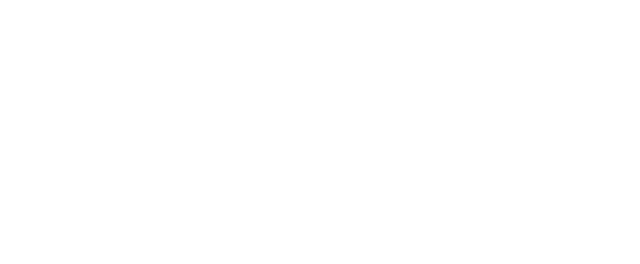
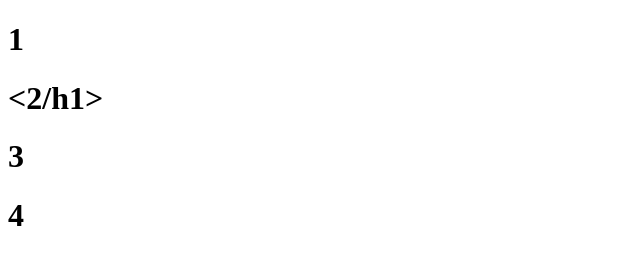
Before and after one commit to Sivakumar0312/HTML-Practice-progroms, a plain HTML site: page index.html in a window 1280 px wide. Shown: the whole page, without its empty margins (0-640 px from the left). Drawn offline with Linux system fonts and the light colour scheme.

Commit message:
i have added h1 hav2 g haha hhaha hahaahha ahha

```diff
--- a/index.html
+++ b/index.html
@@ -7,5 +7,9 @@
 </head>
 <body>
    <h1><siva class="io"></siva></h1>
+<h1>1</h1>
+<h1><2/h1>
+<h1>3</h1>
+<h1>4</h1>
 </body>
 </html>
```
